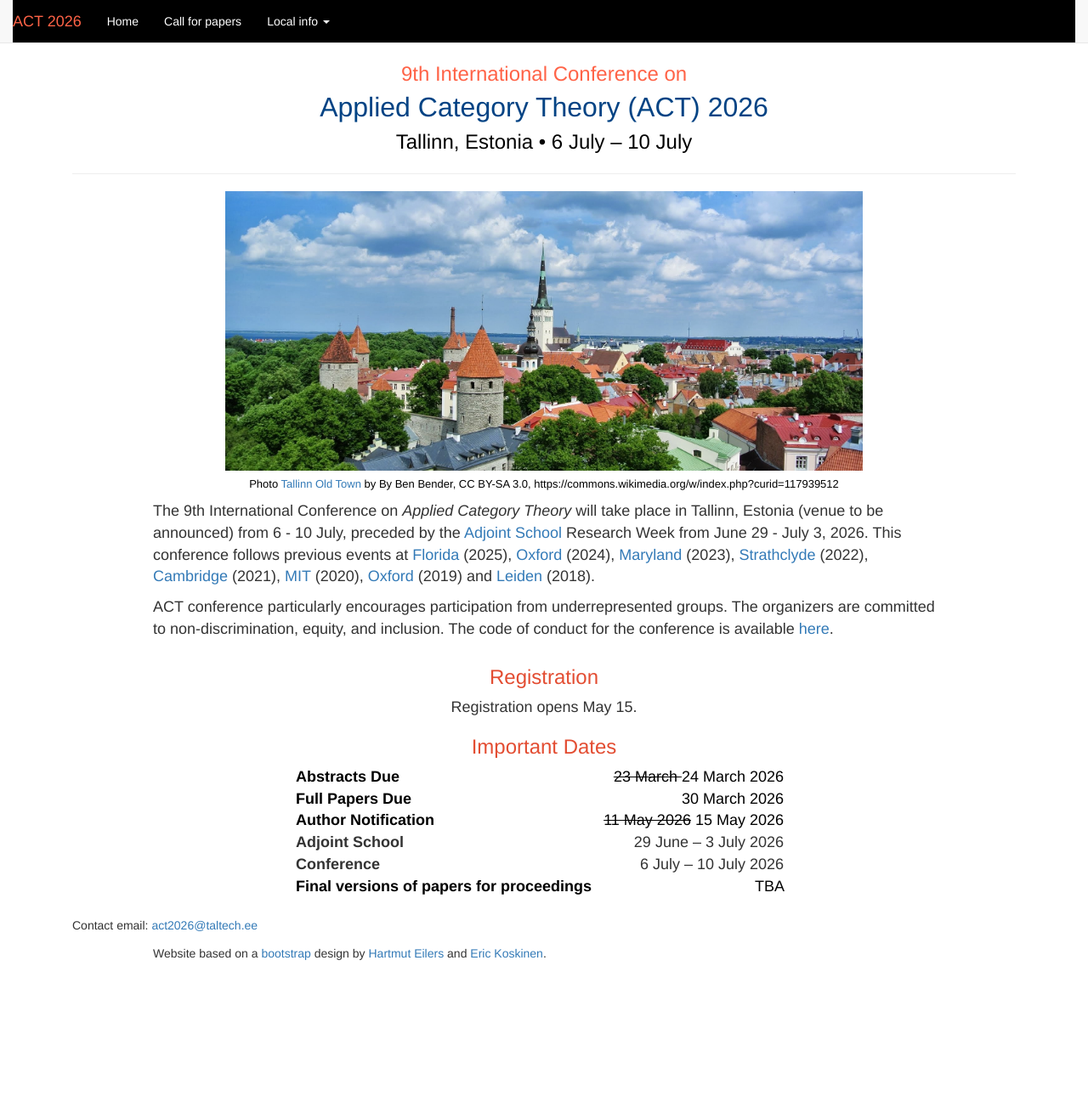
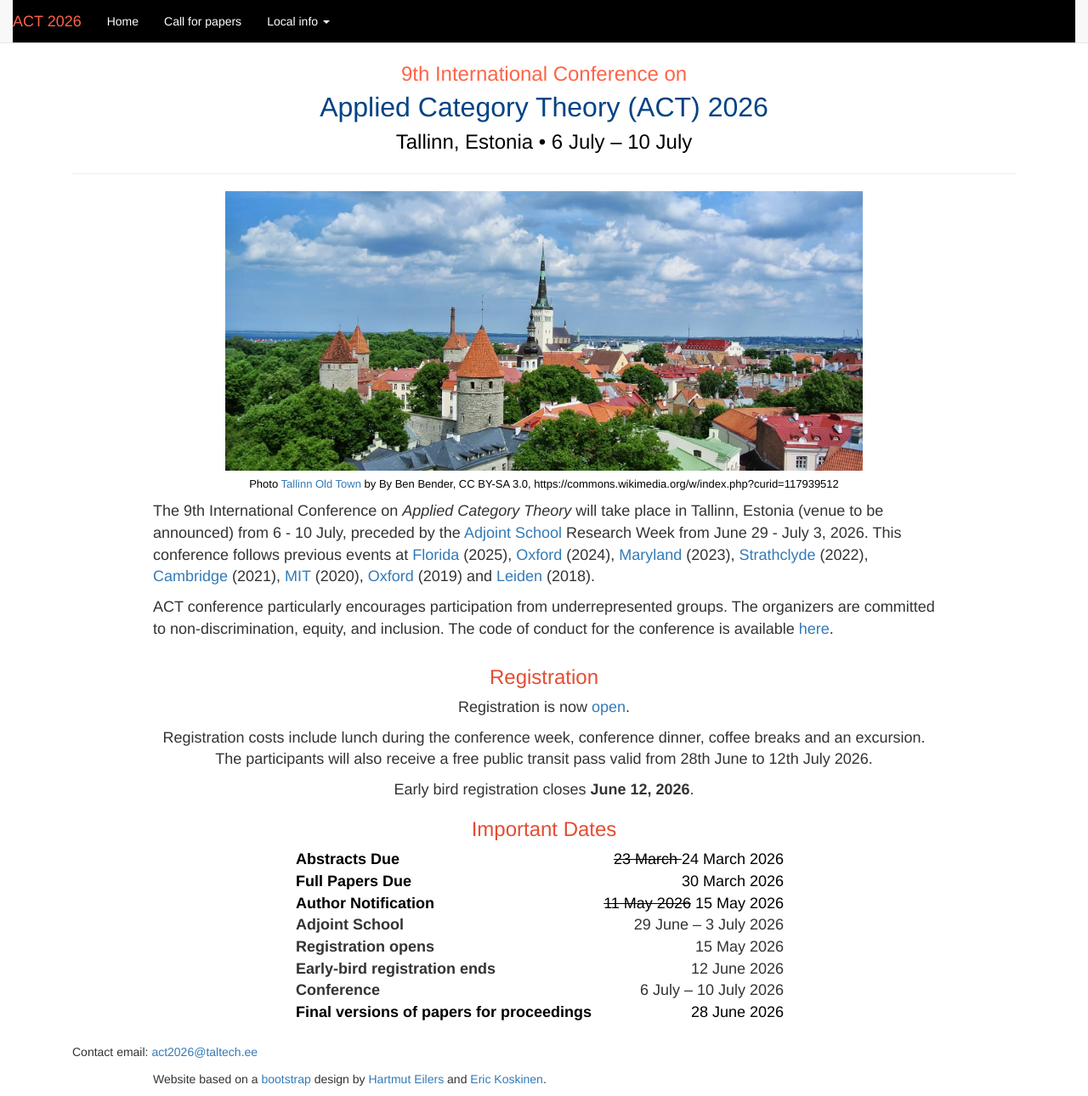
Before and after one commit to actconf2026/actconf2026.github.io, a Jekyll site: the page built from index.html, in a window 1280 px wide and 1290 px high. Shown: the whole window at 85% size. Built offline with Jekyll 4.4.1, drawn with Linux system fonts in a browser that asks for light colours.

Commit message:
Registration link updated.

```diff
--- a/index.html
+++ b/index.html
@@ -46,7 +46,52 @@ layout: act
 <p>
 	<h3 style="text-align:center;">Registration</h3>
 
-<div style="text-align:center;"> <font size="+1"> Registration opens May 15. </font> </div>
+<div style="text-align:center;"> <font size="+1">
+	<p>Registration is now <a href="https://fienta.com/9th-international-conference-on-applied-category-theory-act-2026">open</a>.
+		</p>
+
+	<p> Registration costs include lunch during the conference week,
+		conference dinner, coffee breaks and an excursion.
+	</br> The participants will also receive a free public transit pass
+		valid from 28th June to 12th July 2026.
+    </p>
+
+	<p> Early bird registration closes <b>June 12, 2026</b>. </p>
+<!--
+	<table>
+  <tr>
+    <th>Category</th>
+    <th>Registration fees</th>
+  </tr>
+  <tr>
+    <td>Academics Early Bird <br> (professors, researchers, postdocs, ..) until 12 June</td>
+    <td> 490 Euros </td>
+  </tr>
+  <tr>
+    <td>Students Early Bird <br> (graduate, undergraduate students) until 12 June</td>
+    <td>320 Euros</td>
+  </tr>
+  <tr>
+    <td>Industry Professionals Early Bird until 12 June</td>
+    <td>650 Euros</td>
+  </tr>
+  <tr>
+    <td>Academics Late <br> (professors, researchers, postdocs, ..) until 29 June</td>
+    <td>590 Euros</td>
+  </tr>
+  <tr>
+    <td>Students Late <br> (graduate, undergraduate students) until 29 June</td>
+    <td>420 Euros</td>
+  </tr>
+  <tr>
+    <td>Industry Professionals Late until 29 June</td>
+    <td>750 Euros</td>
+  </tr>
+</table>
+
+-->
+
+</font> </div>
 </p>
 
 <!-- <p>
@@ -80,12 +125,20 @@ layout: act
             <td style="text-align:right;">29 June &ndash; 3 July 2026 &nbsp</td>
         </tr>
         <tr>
+            <td><strong>Registration opens</strong></td>
+            <td style="text-align:right;">15 May 2026 &nbsp</td>
+        </tr>
+        <tr>
+            <td><strong>Early-bird registration ends</strong></td>
+            <td style="text-align:right;">12 June 2026 &nbsp</td>
+        </tr>
+        <tr>
             <td><strong>Conference</strong></td>
             <td style="text-align:right;">6 July &ndash; 10 July 2026 &nbsp</td>
         </tr>
         <tr>
             <td><font color="black"><strong>Final versions of papers for proceedings</strong></font></td>
-            <td style="text-align:right;"><font color="black">TBA &nbsp </font></td>
+            <td style="text-align:right;"><font color="black"> 28 June 2026 &nbsp </font></td>
         </tr>
         </tbody>
         </table>
```
